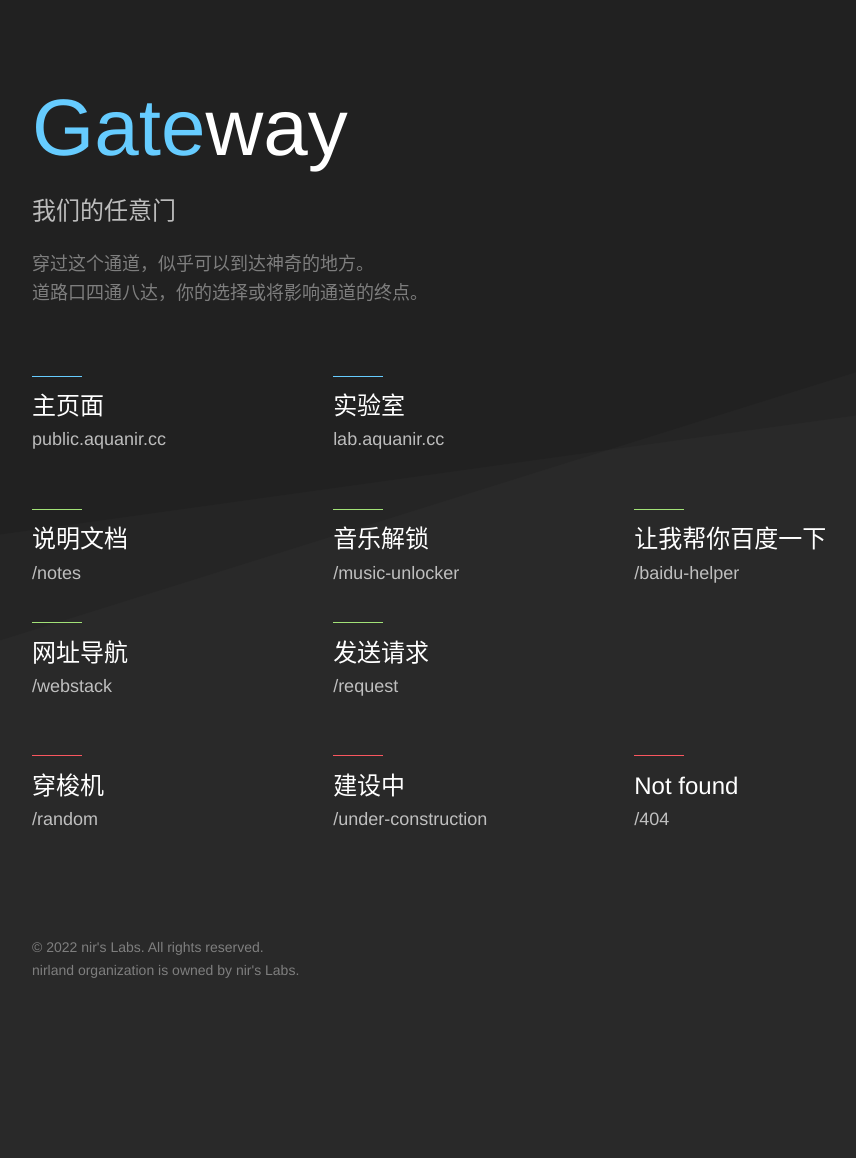
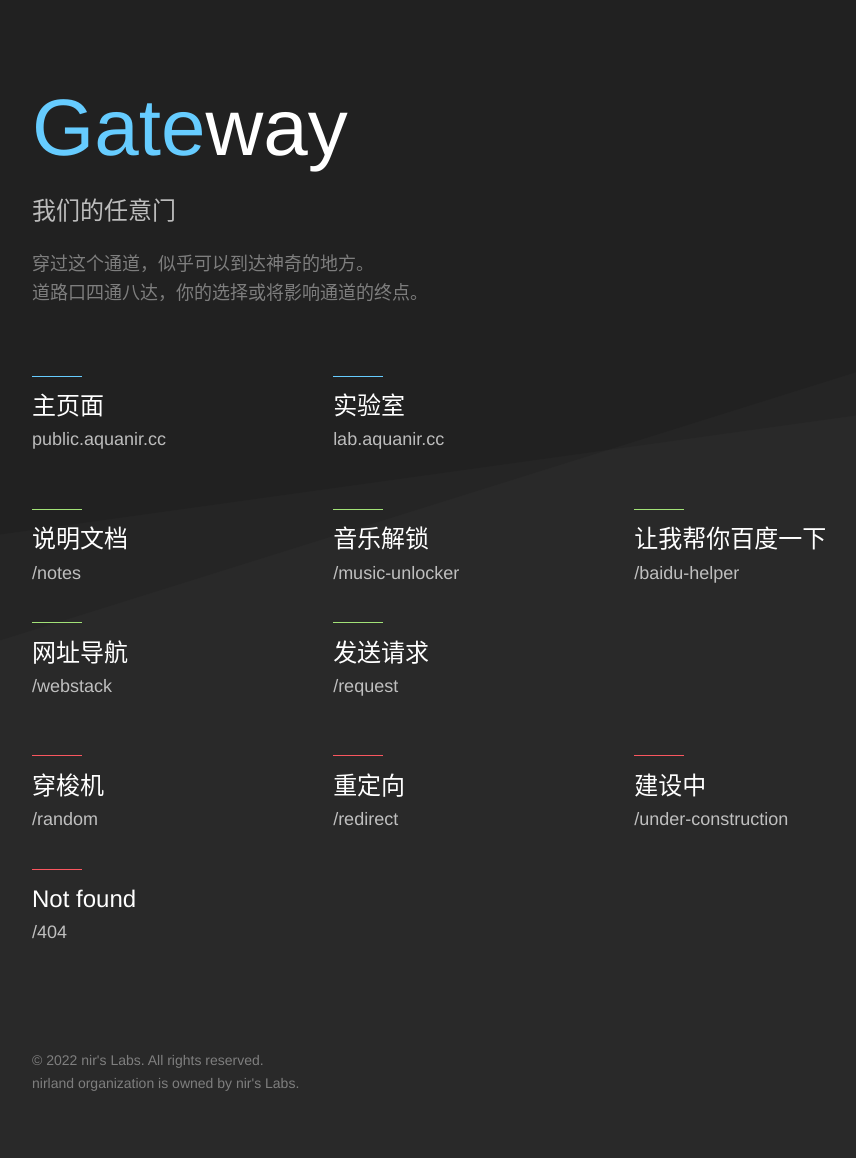
Before and after one commit to nir-land/nir-land.github.io, a Jekyll site: the page gateway.html, which Jekyll copies as it is, in a window 1280 px wide. Shown: the whole page, without its empty margins (32-888 px from the left). Built offline with Jekyll 4.4.1, drawn with Linux system fonts in a browser that asks for light colours; before the commit the page ends 1045 px from its top, so only the background shows below that.

Commit message:
Update gateway.html

```diff
--- a/gateway.html
+++ b/gateway.html
@@ -71,6 +71,12 @@
             <div class="item">
               <p class="t">穿梭机</p>
               <p>/random</p>
+            </div>
+          </a>
+          <a href="https://lab.aquanir.cc/redirect">
+            <div class="item">
+              <p class="t">重定向</p>
+              <p>/redirect</p>
             </div>
           </a>
           <a href="http://lab.aquanir.cc/under-construction">
```
